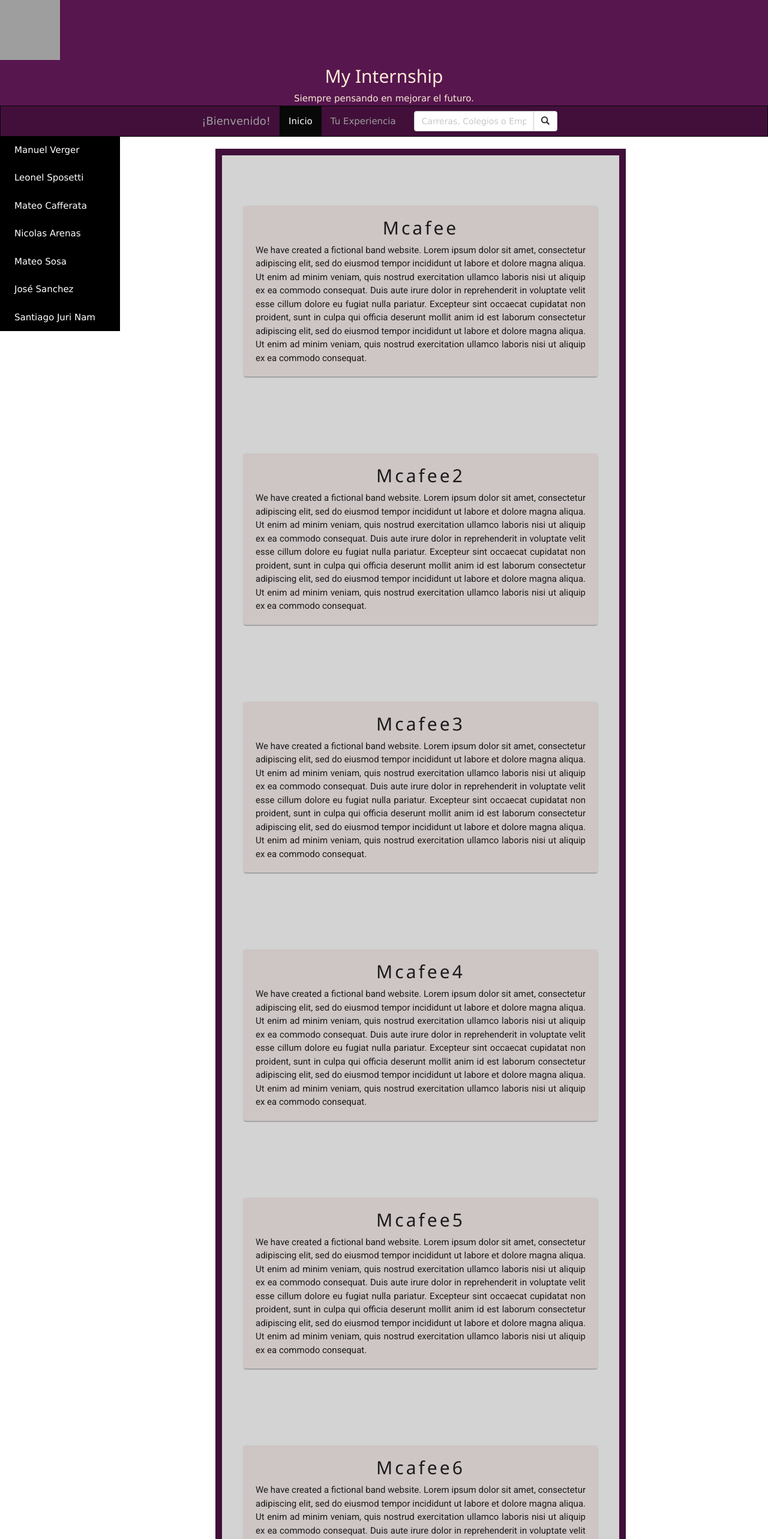
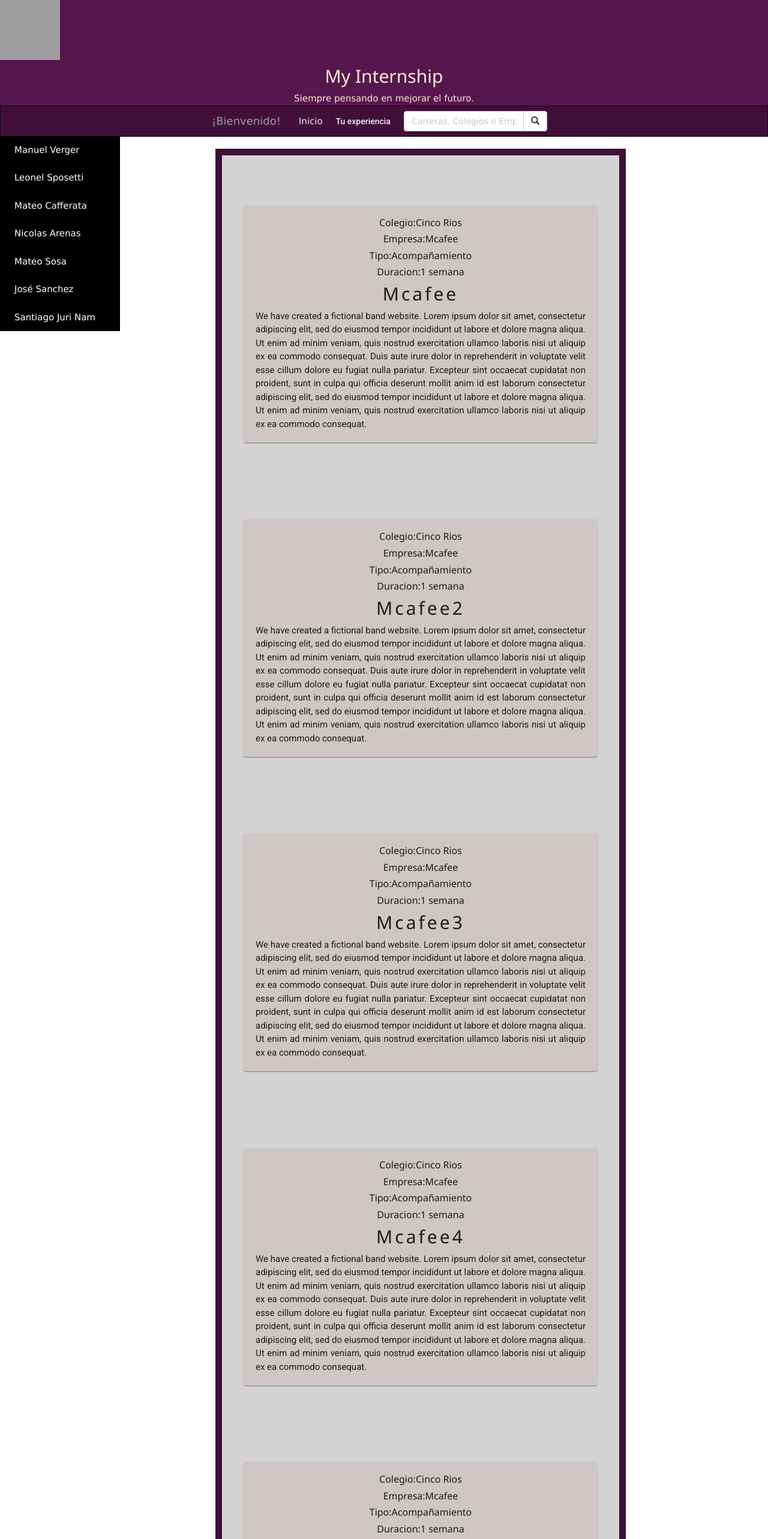
Before and after one commit to carogatica/Pasantia2019, an Angular app: page / in a window 1280 px wide. Shown: the top 2566 px of the page at 60% size. Built offline with nearby package versions, Linux system fonts and the light colour scheme; grey boxes are pictures that could not be loaded.

Commit message:
puse boton en l abarra de arriba y mejore las cartas

```diff
--- a/src/app/Componentes/foro-experiencia/foro-experiencia.component.css
+++ b/src/app/Componentes/foro-experiencia/foro-experiencia.component.css
@@ -51,8 +51,8 @@
 
 /* Change color on hover */
 .w3-top a:hover {
-  background-color: #ddd;
-  color: black;
+  background-color:#ddd;
+  color:black;
 }
 
 /* Style the content */
@@ -82,7 +82,7 @@
 }
 .navbar-inverse {
   background-color: rgb(65, 15, 58);
-  border-color: #080808
+  border-color: #080808;
 }
 .content{
     background-color: lightgrey;
@@ -121,3 +121,12 @@
     align-self: center;
     height: fit-content;
   }
+  .experiencia{
+    padding: 7px 6px;
+    background-color: rgb(65, 15, 58);
+    color: #f1f1f1;
+  }
+  .navbar-inverse .navbar-nav>.active>a{
+    color: #f1f1f1;
+    background-color: rgb(65, 15, 58);
+  }
--- a/src/app/Componentes/foro-experiencia/foro-experiencia.component.html
+++ b/src/app/Componentes/foro-experiencia/foro-experiencia.component.html
@@ -26,7 +26,7 @@
             <ul class="nav navbar-nav">
                 <li class="active"><a href="#">Inicio</a></li>
                 <!-- <li><a href="#">Foros</a></li> -->
-                <li><a href="#">Tu Experiencia</a></li>
+                <button mat-stroked-button class="experiencia"(click)="goToExperiencia()">Tu experiencia</button>
             </ul>
             <form class="navbar-form navbar-left" action="/action_page.php">
                 <div class="input-group">
@@ -59,6 +59,10 @@
                 <div class="content">
                         <div class="w3-container w3-content w3-center w3-padding-64" style="max-width:800px" id="usuario1">
                                 <mat-card class="card-usuario">
+                                    <h6>Colegio:Cinco Rios</h6>
+                                    <h6>Empresa:Mcafee</h6>
+                                    <h6>Tipo:Acompañamiento</h6>
+                                    <h6>Duracion:1 semana</h6>
                                     <h2 class="w3-wide">Mcafee</h2>
                                     <p class="w3-justify">We have created a fictional band website. Lorem ipsum dolor sit amet, consectetur adipiscing elit, sed do eiusmod tempor incididunt ut labore et dolore magna aliqua. Ut enim ad minim veniam, quis nostrud exercitation ullamco laboris nisi ut aliquip
                                     ex ea commodo consequat. Duis aute irure dolor in reprehenderit in voluptate velit esse cillum dolore eu fugiat nulla pariatur. Excepteur sint occaecat cupidatat non proident, sunt in culpa qui officia deserunt mollit anim id est laborum consectetur
@@ -67,6 +71,10 @@
                                 </div>
                         <div class="w3-container w3-content w3-center w3-padding-64" style="max-width:800px" id="usuario2">
                                 <mat-card class="card-usuario">
+                                        <h6>Colegio:Cinco Rios</h6>
+                                        <h6>Empresa:Mcafee</h6>
+                                        <h6>Tipo:Acompañamiento</h6>
+                                        <h6>Duracion:1 semana</h6>
                                     <h2 class="w3-wide">Mcafee2</h2>
                                     <p class="w3-justify">We have created a fictional band website. Lorem ipsum dolor sit amet, consectetur adipiscing elit, sed do eiusmod tempor incididunt ut labore et dolore magna aliqua. Ut enim ad minim veniam, quis nostrud exercitation ullamco laboris nisi ut aliquip
                                     ex ea commodo consequat. Duis aute irure dolor in reprehenderit in voluptate velit esse cillum dolore eu fugiat nulla pariatur. Excepteur sint occaecat cupidatat non proident, sunt in culpa qui officia deserunt mollit anim id est laborum consectetur
@@ -76,6 +84,10 @@
                         </div>
                         <div class="w3-container w3-content w3-center w3-padding-64" style="max-width:800px" id="usuario3">
                             <mat-card class="card-usuario">
+                                    <h6>Colegio:Cinco Rios</h6>
+                                    <h6>Empresa:Mcafee</h6>
+                                    <h6>Tipo:Acompañamiento</h6>
+                                    <h6>Duracion:1 semana</h6>
                                 <h2 class="w3-wide">Mcafee3</h2>
                                 <p class="w3-justify">We have created a fictional band website. Lorem ipsum dolor sit amet, consectetur adipiscing elit, sed do eiusmod tempor incididunt ut labore et dolore magna aliqua. Ut enim ad minim veniam, quis nostrud exercitation ullamco laboris nisi ut aliquip
                                   ex ea commodo consequat. Duis aute irure dolor in reprehenderit in voluptate velit esse cillum dolore eu fugiat nulla pariatur. Excepteur sint occaecat cupidatat non proident, sunt in culpa qui officia deserunt mollit anim id est laborum consectetur
@@ -84,6 +96,10 @@
                         </div>
                         <div class="w3-container w3-content w3-center w3-padding-64" style="max-width:800px" id="usuario4">
                                 <mat-card class="card-usuario">
+                                        <h6>Colegio:Cinco Rios</h6>
+                                        <h6>Empresa:Mcafee</h6>
+                                        <h6>Tipo:Acompañamiento</h6>
+                                        <h6>Duracion:1 semana</h6>
                                     <h2 class="w3-wide">Mcafee4</h2>
                                     <p class="w3-justify">We have created a fictional band website. Lorem ipsum dolor sit amet, consectetur adipiscing elit, sed do eiusmod tempor incididunt ut labore et dolore magna aliqua. Ut enim ad minim veniam, quis nostrud exercitation ullamco laboris nisi ut aliquip
                                       ex ea commodo consequat. Duis aute irure dolor in reprehenderit in voluptate velit esse cillum dolore eu fugiat nulla pariatur. Excepteur sint occaecat cupidatat non proident, sunt in culpa qui officia deserunt mollit anim id est laborum consectetur
@@ -92,6 +108,10 @@
                          </div>
                          <div class="w3-container w3-content w3-center w3-padding-64" style="max-width:800px" id="usuario5">
                                  <mat-card class="card-usuario">
+                                        <h6>Colegio:Cinco Rios</h6>
+                                        <h6>Empresa:Mcafee</h6>
+                                        <h6>Tipo:Acompañamiento</h6>
+                                        <h6>Duracion:1 semana</h6>
                                      <h2 class="w3-wide">Mcafee5</h2>
                                      <p class="w3-justify">We have created a fictional band website. Lorem ipsum dolor sit amet, consectetur adipiscing elit, sed do eiusmod tempor incididunt ut labore et dolore magna aliqua. Ut enim ad minim veniam, quis nostrud exercitation ullamco laboris nisi ut aliquip
                                               ex ea commodo consequat. Duis aute irure dolor in reprehenderit in voluptate velit esse cillum dolore eu fugiat nulla pariatur. Excepteur sint occaecat cupidatat non proident, sunt in culpa qui officia deserunt mollit anim id est laborum consectetur
@@ -100,6 +120,10 @@
                         </div>
                         <div class="w3-container w3-content w3-center w3-padding-64" style="max-width:800px" id="usuario6">
                                 <mat-card class="card-usuario">
+                                        <h6>Colegio:Cinco Rios</h6>
+                                        <h6>Empresa:Mcafee</h6>
+                                        <h6>Tipo:Acompañamiento</h6>
+                                        <h6>Duracion:1 semana</h6>
                                     <h2 class="w3-wide">Mcafee6</h2>
                                     <p class="w3-justify">We have created a fictional band website. Lorem ipsum dolor sit amet, consectetur adipiscing elit, sed do eiusmod tempor incididunt ut labore et dolore magna aliqua. Ut enim ad minim veniam, quis nostrud exercitation ullamco laboris nisi ut aliquip
                                       ex ea commodo consequat. Duis aute irure dolor in reprehenderit in voluptate velit esse cillum dolore eu fugiat nulla pariatur. Excepteur sint occaecat cupidatat non proident, sunt in culpa qui officia deserunt mollit anim id est laborum consectetur
@@ -108,6 +132,10 @@
                          </div>
                          <div class="w3-container w3-content w3-center w3-padding-64" style="max-width:800px" id="usuario7">
                                 <mat-card class="card-usuario">
+                                        <h6>Colegio:Cinco Rios</h6>
+                                        <h6>Empresa:Mcafee</h6>
+                                        <h6>Tipo:Acompañamiento</h6>
+                                        <h6>Duracion:1 semana</h6>
                                     <h2 class="w3-wide">Mcafee7</h2>
                                     <p class="w3-justify">We have created a fictional band website. Lorem ipsum dolor sit amet, consectetur adipiscing elit, sed do eiusmod tempor incididunt ut labore et dolore magna aliqua. Ut enim ad minim veniam, quis nostrud exercitation ullamco laboris nisi ut aliquip
                                       ex ea commodo consequat. Duis aute irure dolor in reprehenderit in voluptate velit esse cillum dolore eu fugiat nulla pariatur. Excepteur sint occaecat cupidatat non proident, sunt in culpa qui officia deserunt mollit anim id est laborum consectetur
--- a/src/app/Componentes/foro-experiencia/foro-experiencia.component.ts
+++ b/src/app/Componentes/foro-experiencia/foro-experiencia.component.ts
@@ -11,5 +11,7 @@
 
   ngOnInit() {
   }
-
+  goToExperiencia() {
+    console.log("lalalalalalallala")
+  }
 }
```
